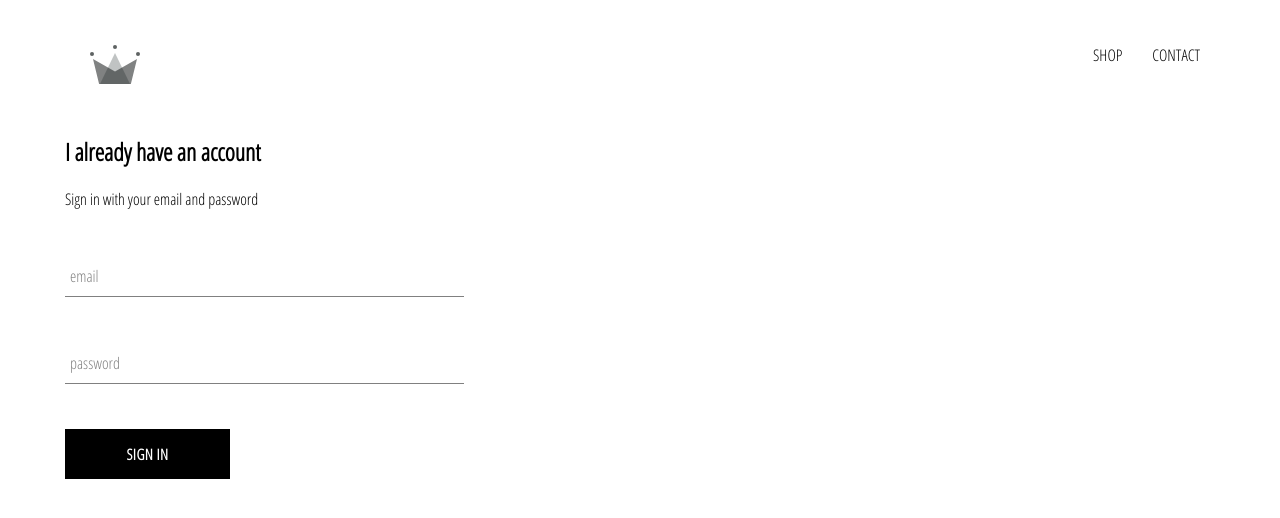
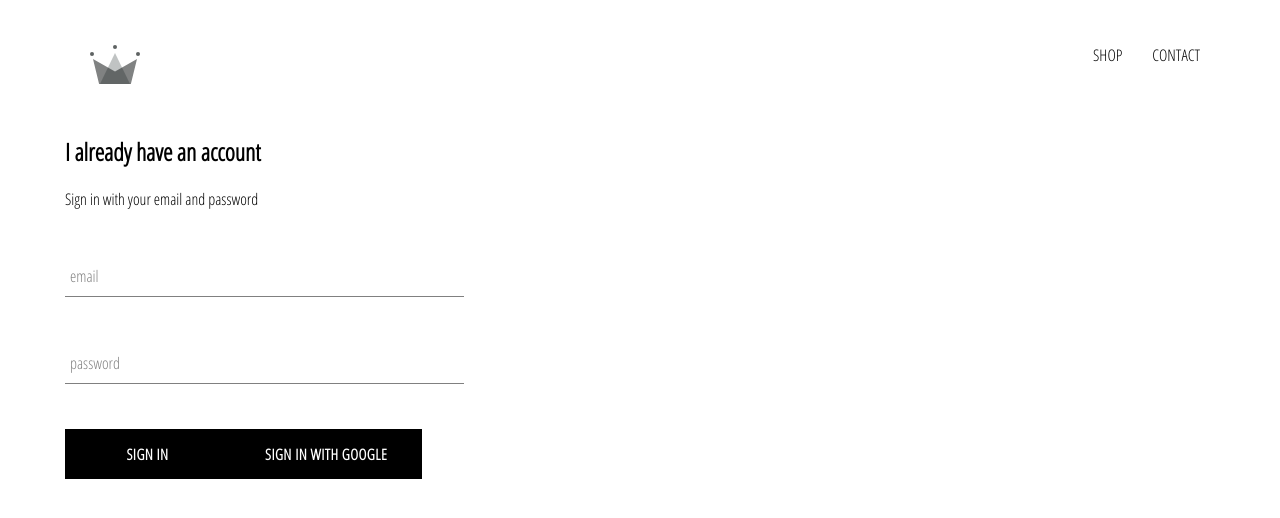
Before and after one commit to bashard001/clothing-Ecommerce, a React (Create React App) app: page /signin in a window 1280 px wide. Shown: the top 518 px of the page. Built offline with nearby package versions, Linux system fonts and the light colour scheme.

Commit message:
added a sign in with google button and enabled google auth

```diff
--- a/src/components/sign-in/sign-in.js
+++ b/src/components/sign-in/sign-in.js
@@ -2,7 +2,7 @@ import React from "react"
 
 import FormInput from "../form-input/form-input"
 import CustomButton from "../custom-button/custom-button.component"
-
+import { signInWithGoogle } from "../../firebase/firebase.utils"
 import "./sign-in.styles.scss"
 
 class SignIn extends React.Component {
@@ -48,6 +48,8 @@ this.state ={
 
                     <CustomButton type="submit" > SIGN IN
                         </CustomButton>
+                        <CustomButton onClick={signInWithGoogle}> SIGN IN WITH GOOGLE
+                        </CustomButton>
 
                 </form>
             </div>
```
